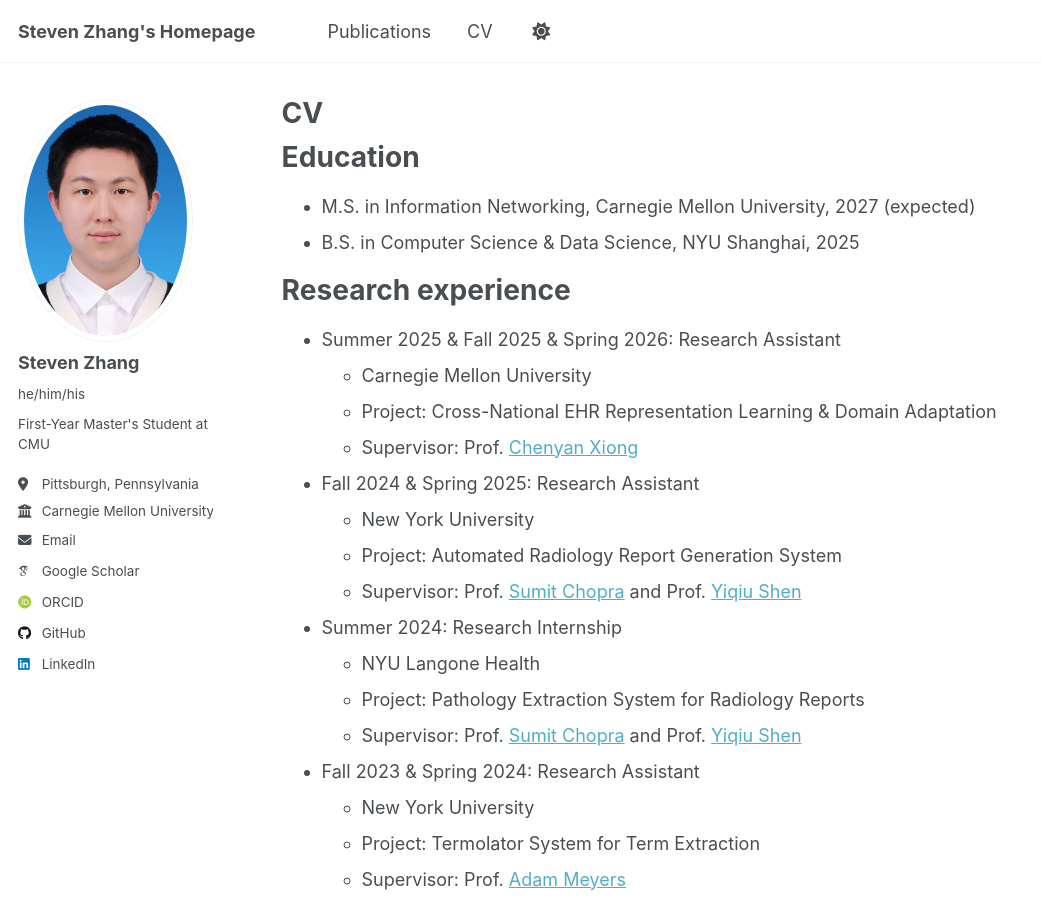
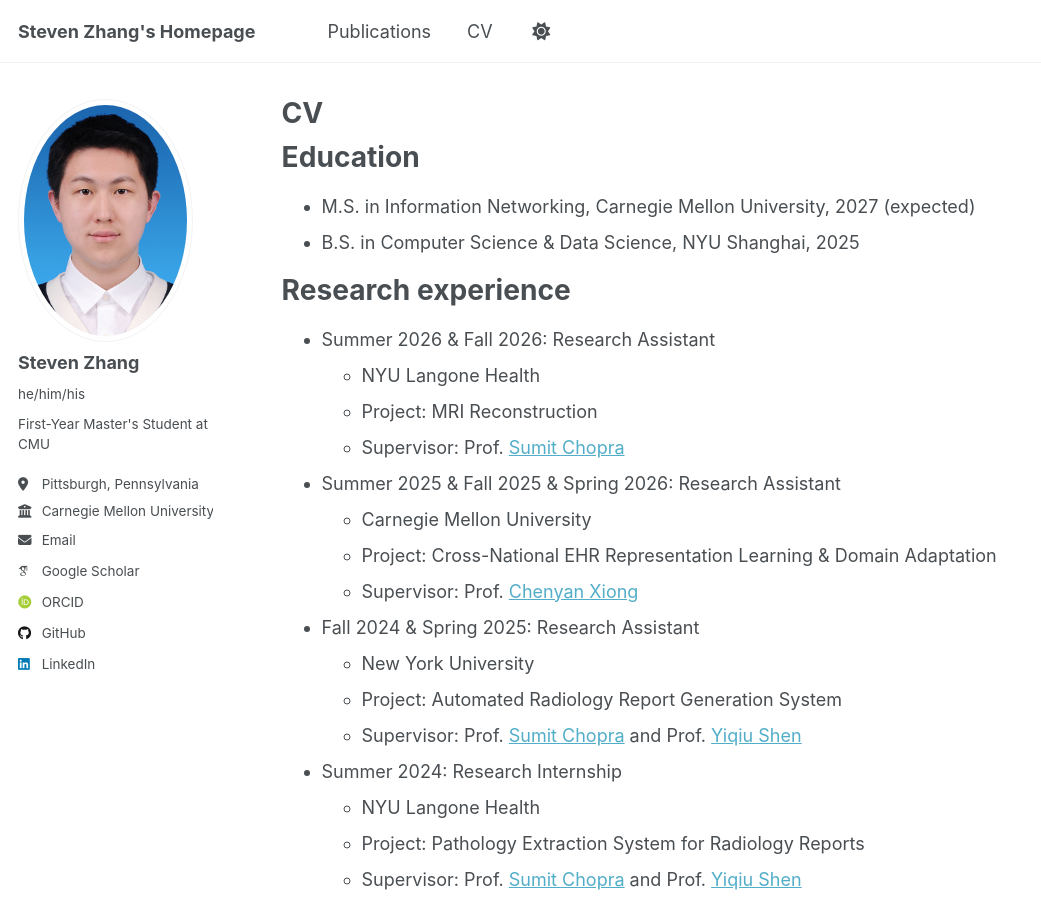
Before and after one commit to qingYzhang/qingYzhang.github.io, a Jekyll site: the page built from _pages/cv.md, in a window 1280 px wide and 900 px high. Shown: the whole window, without its empty margins (0-1041 px from the left). Built offline with Jekyll 4.4.1, drawn with Linux system fonts in a browser that asks for light colours; some web fonts are replaced.

Commit message:
Add research experience section to CV

```diff
--- a/_pages/cv.md
+++ b/_pages/cv.md
@@ -16,6 +16,11 @@ Education
 
 Research experience
 ======
+* Summer 2026 & Fall 2026: Research Assistant
+  * NYU Langone Health
+  * Project: MRI Reconstruction
+  * Supervisor: Prof. [Sumit Chopra](https://www.spchopra.net/)
+
 * Summer 2025 & Fall 2025 & Spring 2026: Research Assistant
   * Carnegie Mellon University
   * Project: Cross-National EHR Representation Learning & Domain Adaptation
```
